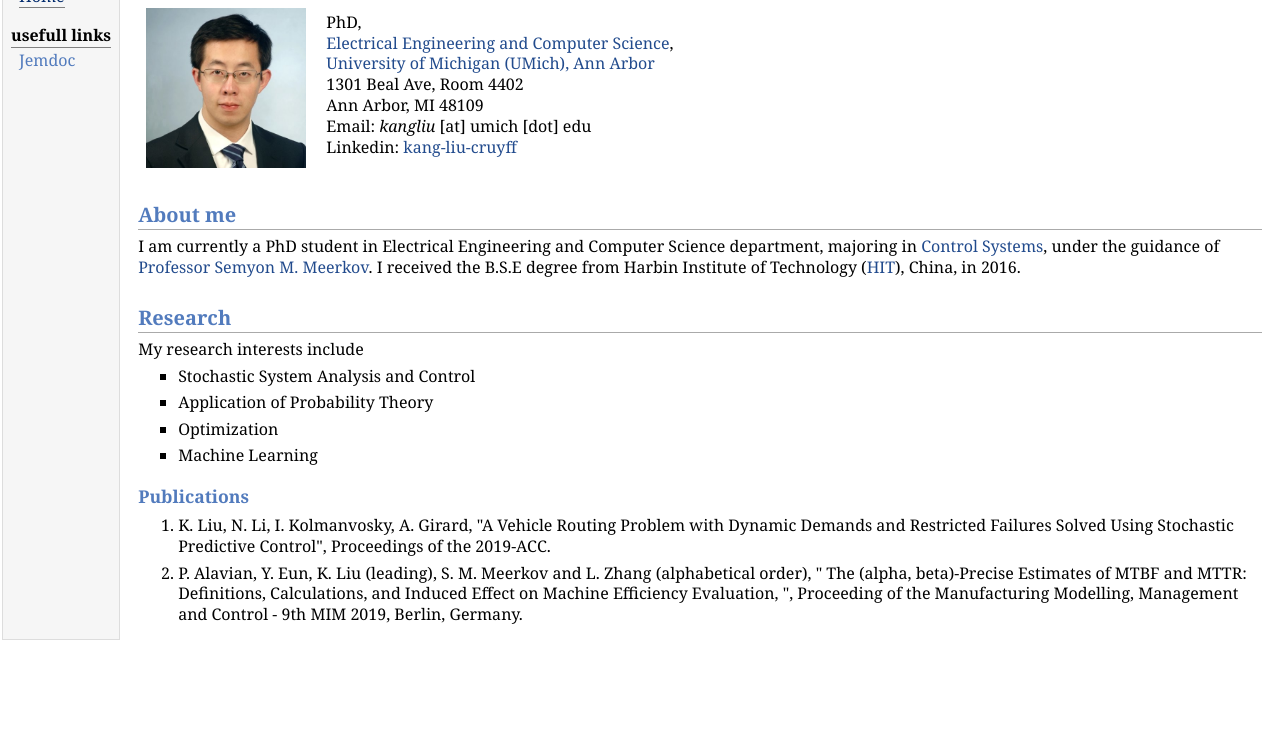
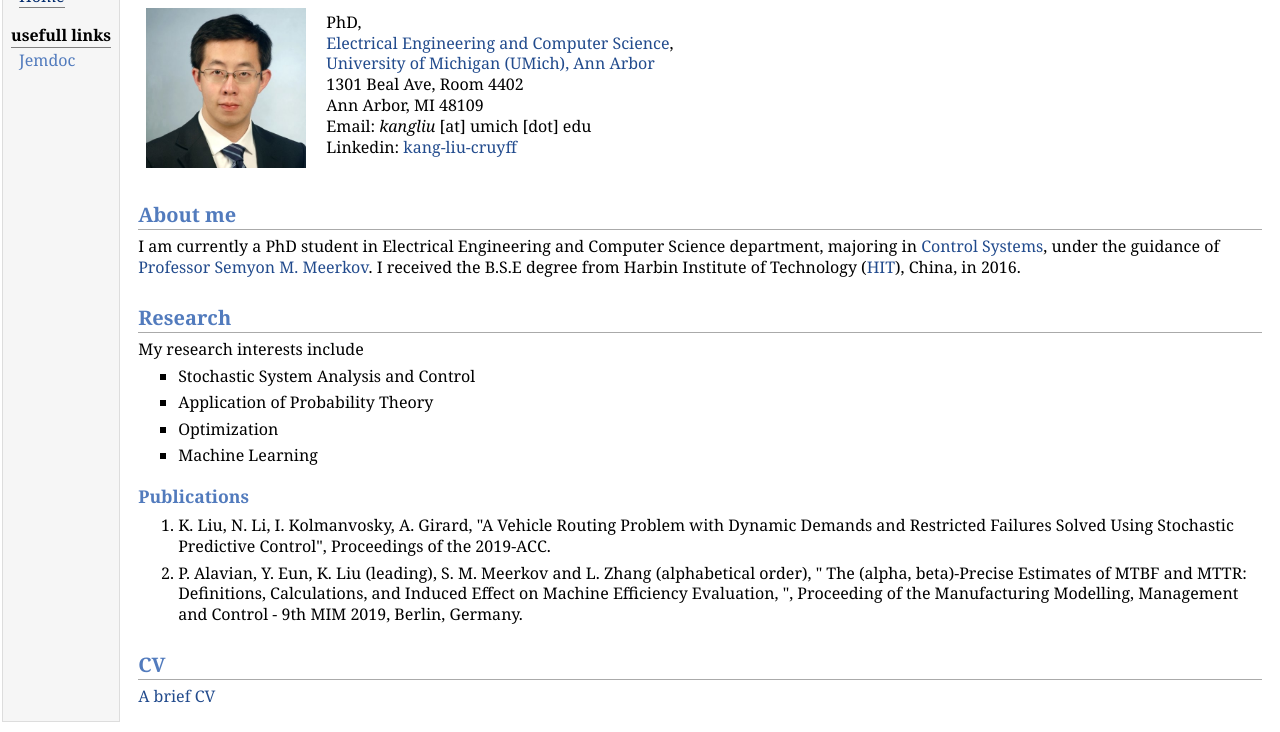
Before and after one commit to cruyffio/kangliu, a plain HTML site: page index.html in a window 1280 px wide. Shown: the part 68-800 px from the top of the page. Drawn offline with Linux system fonts and the light colour scheme.

Commit message:
added CV

```diff
--- a/index.html
+++ b/index.html
@@ -49,6 +49,8 @@ Linkedin: <a href="https://www.linkedin.com/in/kang-liu-cruyff/">kang-liu-cruyff
 <li><p>P. Alavian, Y. Eun, K. Liu (leading), S. M. Meerkov and L. Zhang (alphabetical order), " The (alpha, beta)-Precise Estimates of MTBF and MTTR: Definitions, Calculations, and Induced Effect on Machine Efficiency Evaluation, ", Proceeding of the Manufacturing Modelling, Management and Control - 9th MIM 2019, Berlin, Germany.</p>
 </li>
 </ol>
+<h2>CV</h2>
+<p><a href="CV/cv.pdf">A brief CV</a></p>
 </td>
 </tr>
 </table>
```
Also changed, not shown: 1 other file.
